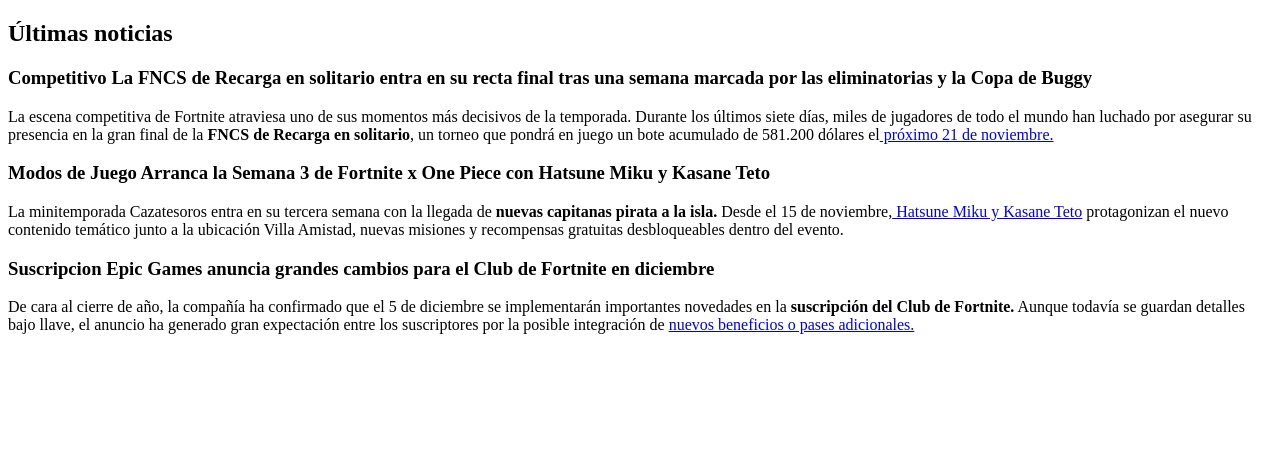
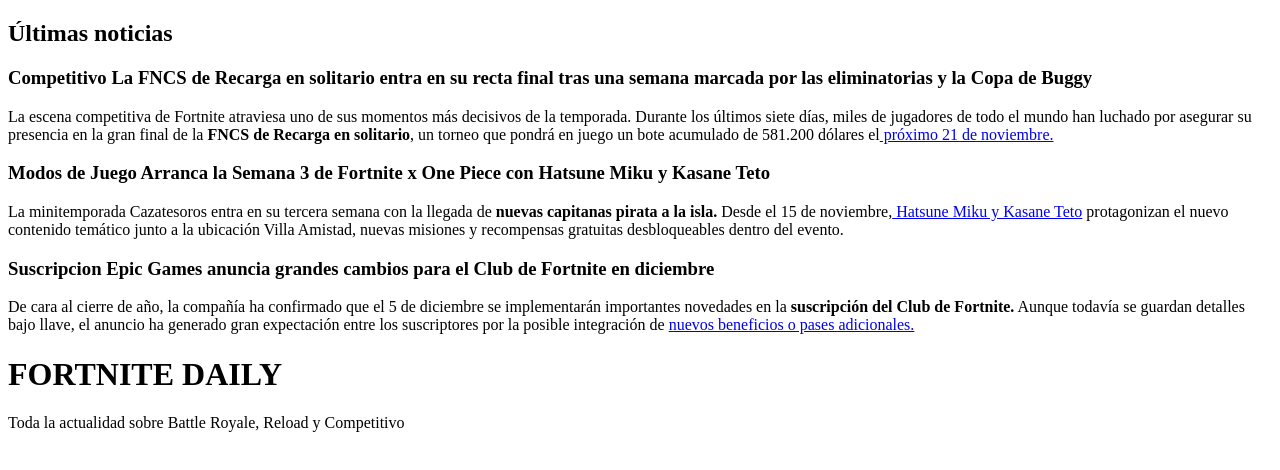
Before and after one commit to Maikellst/practicacss, a plain HTML site: page index.html in a window 1280 px wide. Drawn offline with Linux system fonts and the light colour scheme.

Commit message:
3. Incorporar cabecera

```diff
--- a/index.html
+++ b/index.html
@@ -16,5 +16,9 @@
 
     <h3><span class="categoria">Suscripcion</span> Epic Games anuncia grandes cambios para el Club de Fortnite en diciembre</h3>
     <p> De cara al cierre de año, la compañía ha confirmado que el 5 de diciembre se implementarán importantes novedades en la<strong> suscripción del Club de Fortnite.</strong> Aunque todavía se guardan detalles bajo llave, el anuncio ha generado gran expectación entre los suscriptores por la posible integración de <a href="#"> nuevos beneficios o pases adicionales.</a></p>
+    <div id="cabecera">
+        <h1>FORTNITE DAILY</h1>
+        <p>Toda la actualidad sobre Battle Royale, Reload y Competitivo</p>
+    </div>
 </body>
 </html>
```
